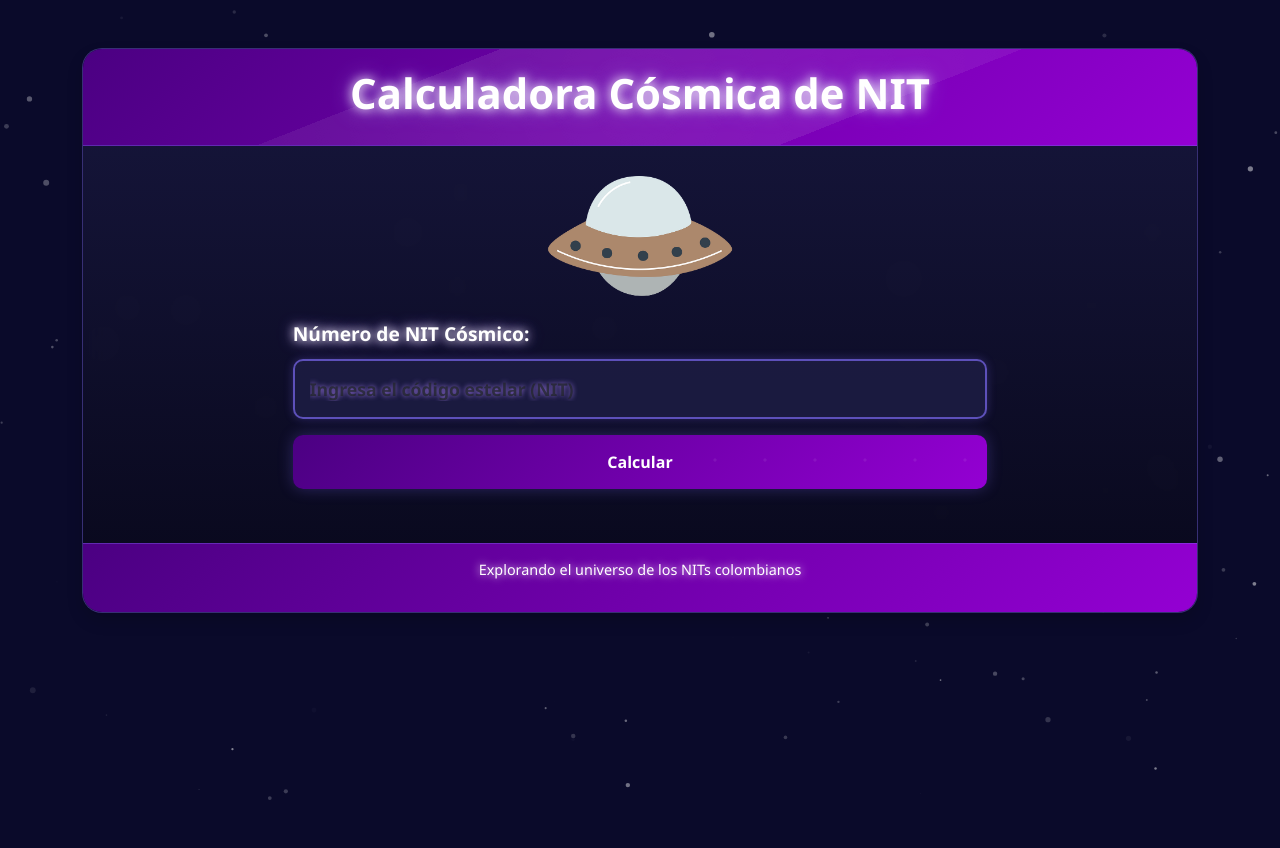
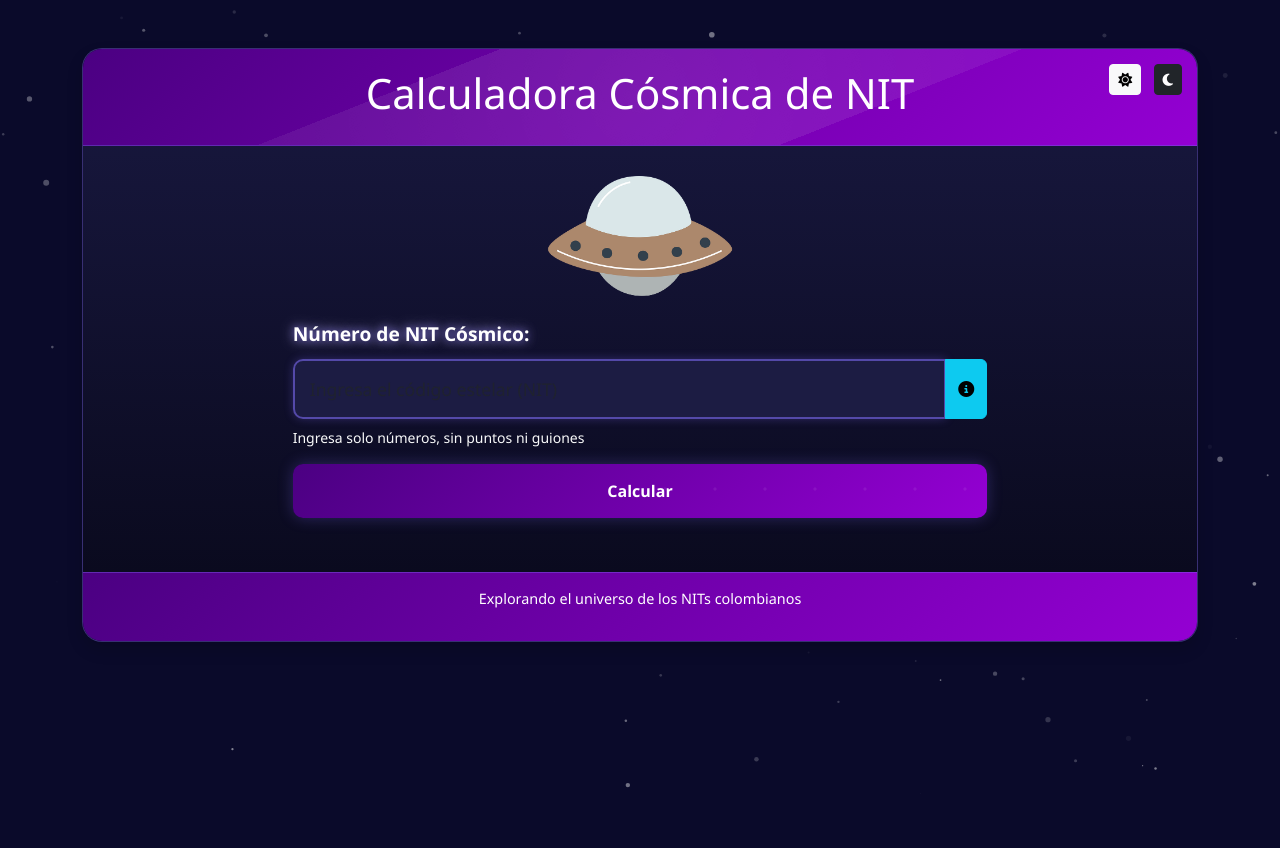
Before and after one commit to luismiguelmtn/nit-calculator-api, a FastAPI app: page / in a window 1280 px wide. Run offline with FastAPI, Linux system fonts and the light colour scheme.

Commit message:
mejora de visualizacion

```diff
--- a/static/styles.css
+++ b/static/styles.css
@@ -19,7 +71,7 @@ body {
 }
 
 .cosmic-card {
-    background: rgba(13, 12, 34, 0.7);
+    background: rgba(13, 12, 34, 0.85);
     backdrop-filter: blur(10px);
     border: 1px solid rgba(123, 104, 238, 0.4);
     border-radius: 20px;
@@ -44,6 +96,13 @@ body {
     overflow: hidden;
 }
 
+.theme-toggle {
+    position: absolute;
+    top: 15px;
+    right: 15px;
+    z-index: 10;
+}
+
 .cosmic-header::before {
     content: '';
     position: absolute;
@@ -57,7 +116,7 @@ body {
 }
 
 .cosmic-body {
-    background: linear-gradient(to bottom, rgba(25, 25, 65, 0.7), rgba(10, 10, 30, 0.7));
+    background: linear-gradient(to bottom, rgba(25, 25, 65, 0.8), rgba(10, 10, 30, 0.8));
     padding: 30px;
 }
 
@@ -82,7 +141,7 @@ body {
 }
 
 .cosmic-input {
-    background: rgba(20, 20, 50, 0.8);
+    background: rgba(30, 30, 70, 0.9);
     border: 2px solid rgba(123, 104, 238, 0.6);
     border-radius: 10px;
     color: #ffffff;
--- a/templates/index.html
+++ b/templates/index.html
@@ -8,6 +8,7 @@
     <link rel="stylesheet" href="https://cdnjs.cloudflare.com/ajax/libs/animate.css/4.1.1/animate.min.css"/>
     <link href="{{ url_for('static', path='/styles.css') }}" rel="stylesheet">
     <script src="https://cdnjs.cloudflare.com/ajax/libs/particles.js/2.0.0/particles.min.js"></script>
+    <link rel="stylesheet" href="https://cdnjs.cloudflare.com/ajax/libs/font-awesome/6.4.0/css/all.min.css">
 </head>
 <body>
     <div id="particles-js"></div>
@@ -15,7 +16,11 @@
     <div class="container mt-5 position-relative">
         <div class="card shadow cosmic-card animate__animated animate__fadeIn">
             <div class="card-header cosmic-header">
-                <h1 class="text-center text-white animate__animated animate__pulse animate__infinite" style="text-shadow: 0 0 10px #fff, 0 0 20px #9370DB; font-weight: 700;">Calculadora Cósmica de NIT</h1>
+                <h1 class="text-center text-white animate__animated animate__pulse animate__infinite">Calculadora Cósmica de NIT</h1>
+                <div class="theme-toggle">
+                    <button id="lightModeBtn" class="btn btn-sm btn-light me-2"><i class="fas fa-sun"></i></button>
+                    <button id="darkModeBtn" class="btn btn-sm btn-dark"><i class="fas fa-moon"></i></button>
+                </div>
             </div>
             <div class="card-body cosmic-body">
                 <div class="row justify-content-center">
@@ -26,9 +31,15 @@
 
                         <form id="nitForm" class="mb-4 animate__animated animate__fadeInUp">
                             <div class="mb-3 cosmic-input-group">
-                                <label for="nit" class="form-label cosmic-label" style="color: #ffffff; font-weight: 700; text-shadow: 0 0 10px #fff, 0 0 15px #9370DB;">Número de NIT Cósmico:</label>
-                                <input type="text" class="form-control cosmic-input" id="nit" required
-                                       placeholder="Ingresa el código estelar (NIT)" style="color: #ffffff; font-weight: 600; text-shadow: 0 0 5px #9370DB; background: rgba(30, 30, 70, 0.8); border: 2px solid rgba(123, 104, 238, 0.7);">
+                                <label for="nit" class="form-label cosmic-label">Número de NIT Cósmico:</label>
+                                <div class="input-group">
+                                    <input type="text" class="form-control cosmic-input" id="nit" required
+                                           placeholder="Ingresa el código estelar (NIT)">
+                                    <button type="button" class="btn btn-info" id="infoBtn" data-bs-toggle="tooltip" title="El NIT es el Número de Identificación Tributaria en Colombia">
+                                        <i class="fas fa-info-circle"></i>
+                                    </button>
+                                </div>
+                                <div class="form-text text-light mt-2">Ingresa solo números, sin puntos ni guiones</div>
                                 <div class="cosmic-input-glow"></div>
                             </div>
                             <button type="submit" class="btn cosmic-button w-100">
@@ -39,10 +50,19 @@
 
                         <div id="resultado" class="cosmic-result d-none animate__animated animate__zoomIn">
                             <div class="cosmic-result-content">
-                                <h4 class="text-center cosmic-result-title" style="color: #ffffff; font-weight: 700; text-shadow: 0 0 10px #fff, 0 0 15px #9370DB;">Resultado Estelar:</h4>
-                                <div class="cosmic-data" style="background: rgba(40, 40, 90, 0.9); border: 2px solid rgba(123, 104, 238, 0.7);">
-                                    <p class="text-center mb-0" style="color: #ffffff; font-weight: 600; text-shadow: 0 0 8px #fff;">NIT: <span id="nitResultado" class="cosmic-value" style="color: #ffffff; font-weight: 700; text-shadow: 0 0 10px #fff, 0 0 15px #9370DB;"></span></p>
-                                    <p class="text-center mb-0" style="color: #ffffff; font-weight: 600; text-shadow: 0 0 8px #fff;">Dígito de Verificación: <span id="dvResultado" class="cosmic-value" style="color: #ffffff; font-weight: 700; text-shadow: 0 0 10px #fff, 0 0 15px #9370DB;"></span></p>
+                                <h4 class="text-center cosmic-result-title">Resultado Estelar:</h4>
+                                <div class="cosmic-data">
+                                    <div class="row">
+                                        <div class="col-md-6">
+                                            <p class="text-center mb-3">NIT: <span id="nitResultado" class="cosmic-value"></span></p>
+                                        </div>
+                                        <div class="col-md-6">
+                                            <p class="text-center mb-3">Dígito de Verificación: <span id="dvResultado" class="cosmic-value badge bg-success"></span></p>
+                                        </div>
+                                    </div>
+                                    <div class="text-center mt-3">
+                                        <p>NIT Completo: <span id="nitCompleto" class="cosmic-value-large"></span></p>
+                                    </div>
                                 </div>
                                 <div class="planet-animation">
                                     <div class="planet"></div>
@@ -50,13 +70,21 @@
                                         <div class="satellite"></div>
                                     </div>
                                 </div>
+                                <div class="text-center mt-4">
+                                    <button id="copyBtn" class="btn btn-outline-light btn-sm">
+                                        <i class="fas fa-copy me-2"></i>Copiar NIT Completo
+                                    </button>
+                                    <button id="newCalcBtn" class="btn btn-outline-light btn-sm ms-2">
+                                        <i class="fas fa-calculator me-2"></i>Nuevo Cálculo
+                                    </button>
+                                </div>
                             </div>
                         </div>
                     </div>
                 </div>
             </div>
             <div class="card-footer cosmic-footer text-center text-white">
-                <p style="text-shadow: 0 0 8px #fff;">Explorando el universo de los NITs colombianos</p>
+                <p>Explorando el universo de los NITs colombianos</p>
             </div>
         </div>
     </div>
@@ -66,7 +94,7 @@
         document.addEventListener('DOMContentLoaded', function() {
             particlesJS('particles-js', {
                 particles: {
-                    number: { value: 100, density: { enable: true, value_area: 800 } },
+                    number: { value: 80, density: { enable: true, value_area: 800 } },
                     color: { value: "#ffffff" },
                     shape: { type: "circle" },
                     opacity: { value: 0.5, random: true },
@@ -88,6 +116,49 @@
                         onclick: { enable: true, mode: "push" }
                     }
                 }
+            });
+
+            // Inicializar tooltips
+            var tooltipTriggerList = [].slice.call(document.querySelectorAll('[data-bs-toggle="tooltip"]'))
+            var tooltipList = tooltipTriggerList.map(function (tooltipTriggerEl) {
+                return new bootstrap.Tooltip(tooltipTriggerEl)
+            });
+
+            // Cambio de tema
+            document.getElementById('lightModeBtn').addEventListener('click', function() {
+                document.body.classList.add('light-mode');
+                document.body.classList.remove('dark-mode');
+            });
+
+            document.getElementById('darkModeBtn').addEventListener('click', function() {
+                document.body.classList.add('dark-mode');
+                document.body.classList.remove('light-mode');
+            });
+
+            // Copiar al portapapeles
+            document.getElementById('copyBtn').addEventListener('click', function() {
+                const nitCompleto = document.getElementById('nitCompleto').textContent;
+                navigator.clipboard.writeText(nitCompleto).then(function() {
+                    // Mostrar mensaje de éxito
+                    const btn = document.getElementById('copyBtn');
+                    const originalText = btn.innerHTML;
+                    btn.innerHTML = '<i class="fas fa-check me-2"></i>¡Copiado!';
+                    btn.classList.add('btn-success');
+                    btn.classList.remove('btn-outline-light');
+
+                    setTimeout(function() {
+                        btn.innerHTML = originalText;
+                        btn.classList.remove('btn-success');
+                        btn.classList.add('btn-outline-light');
+                    }, 2000);
+                });
+            });
+
+            // Nuevo cálculo
+            document.getElementById('newCalcBtn').addEventListener('click', function() {
+                document.getElementById('nit').value = '';
+                document.getElementById('resultado').classList.add('d-none');
+                document.getElementById('nit').focus();
             });
         });
 
@@ -119,6 +190,7 @@
                 // Mostrar resultado con animación
                 document.getElementById('nitResultado').textContent = data.nit;
                 document.getElementById('dvResultado').textContent = data.digito_verificacion;
+                document.getElementById('nitCompleto').textContent = data.nit + '-' + data.digito_verificacion;
 
                 const resultado = document.getElementById('resultado');
                 resultado.classList.remove('d-none');
```
Also changed, not shown: other parts of static/styles.css (+77 -7 lines).
